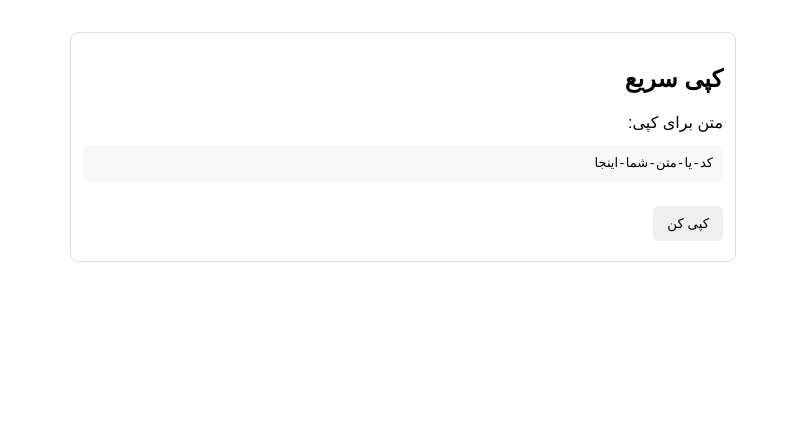
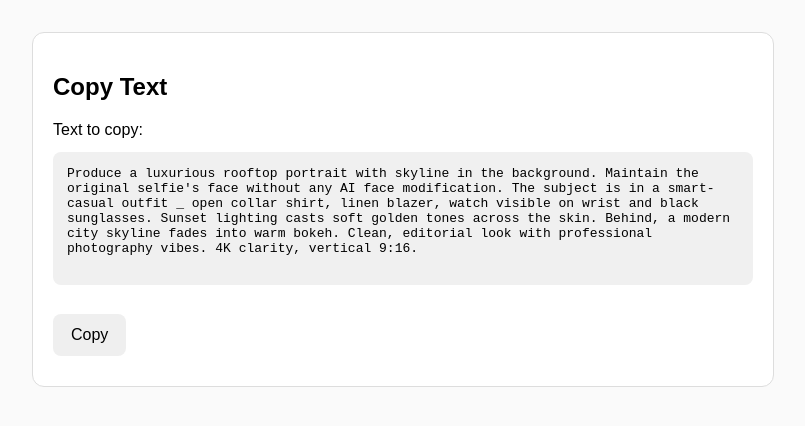
Before and after one commit to ahmadrzne/copy-button, a plain HTML site: page index.html in a window 1280 px wide. Shown: the whole page, without its empty margins (237-1042 px from the left). Drawn offline with Linux system fonts and the light colour scheme.

Commit message:
Update index.html
commit

```diff
--- a/index.html
+++ b/index.html
@@ -1,29 +1,65 @@
 <!doctype html>
-<html lang="fa">
+<html lang="en">
 <meta charset="utf-8" />
 <meta name="viewport" content="width=device-width,initial-scale=1" />
-<title>کپی سریع</title>
+<title>Quick Copy</title>
 <style>
-  body{font-family:sans-serif;padding:24px;direction:rtl}
-  .box{padding:12px;border:1px solid #ddd;border-radius:8px;max-width:640px;margin:auto}
-  pre{background:#f8f8f8;padding:10px;border-radius:6px;overflow:auto;user-select:text}
-  button{margin-top:12px;padding:10px 14px;border-radius:6px;border:0;cursor:pointer}
+  body {
+    font-family: sans-serif;
+    padding: 24px;
+    direction: ltr;
+    background: #fafafa;
+  }
+  .box {
+    padding: 20px;
+    border: 1px solid #ddd;
+    border-radius: 12px;
+    max-width: 700px;
+    margin: auto;
+    background: #fff;
+  }
+  pre {
+    background: #f0f0f0;
+    padding: 14px;
+    border-radius: 8px;
+    overflow: auto;
+    user-select: text;
+    white-space: pre-wrap;
+  }
+  button {
+    margin-top: 16px;
+    padding: 12px 18px;
+    border-radius: 8px;
+    border: 0;
+    cursor: pointer;
+    font-size: 16px;
+  }
 </style>
+
 <div class="box">
-  <h2>کپی سریع</h2>
-  <div>متن برای کپی:</div>
-  <pre id="text">کد-یا-متن-شما-اینجا</pre>
-  <button id="btn">کپی کن</button>
-  <div id="msg" aria-live="polite" style="margin-top:8px"></div>
+  <h2>Copy Text</h2>
+
+  <div>Text to copy:</div>
+
+  <pre id="text">
+Produce a luxurious rooftop portrait with skyline in the background. Maintain the original selfie's face without any AI face modification. The subject is in a smart-casual outfit _ open collar shirt, linen blazer, watch visible on wrist and black sunglasses. Sunset lighting casts soft golden tones across the skin. Behind, a modern city skyline fades into warm bokeh. Clean, editorial look with professional photography vibes. 4K clarity, vertical 9:16.
+  </pre>
+
+  <button id="btn">Copy</button>
+
+  <div id="msg" aria-live="polite" style="margin-top: 10px; font-size: 15px;"></div>
 </div>
+
 <script>
-  const text = document.getElementById('text').innerText;
-  document.getElementById('btn').addEventListener('click', async () => {
+  const text = document.getElementById("text").innerText.trim();
+
+  document.getElementById("btn").addEventListener("click", async () => {
     try {
       await navigator.clipboard.writeText(text);
-      document.getElementById('msg').innerText = 'کپی شد ✅ — حالا در پیست کنید';
+      document.getElementById("msg").innerText = "Copied successfully! ✅";
     } catch (e) {
-      document.getElementById('msg').innerText = 'مرورگر اجازهٔ کپی خودکار نداد — متن را نگه دارید و کپی کنید.';
+      document.getElementById("msg").innerText =
+        "Your browser blocked auto-copy. You can long-press and copy manually.";
     }
   });
 </script>
```
